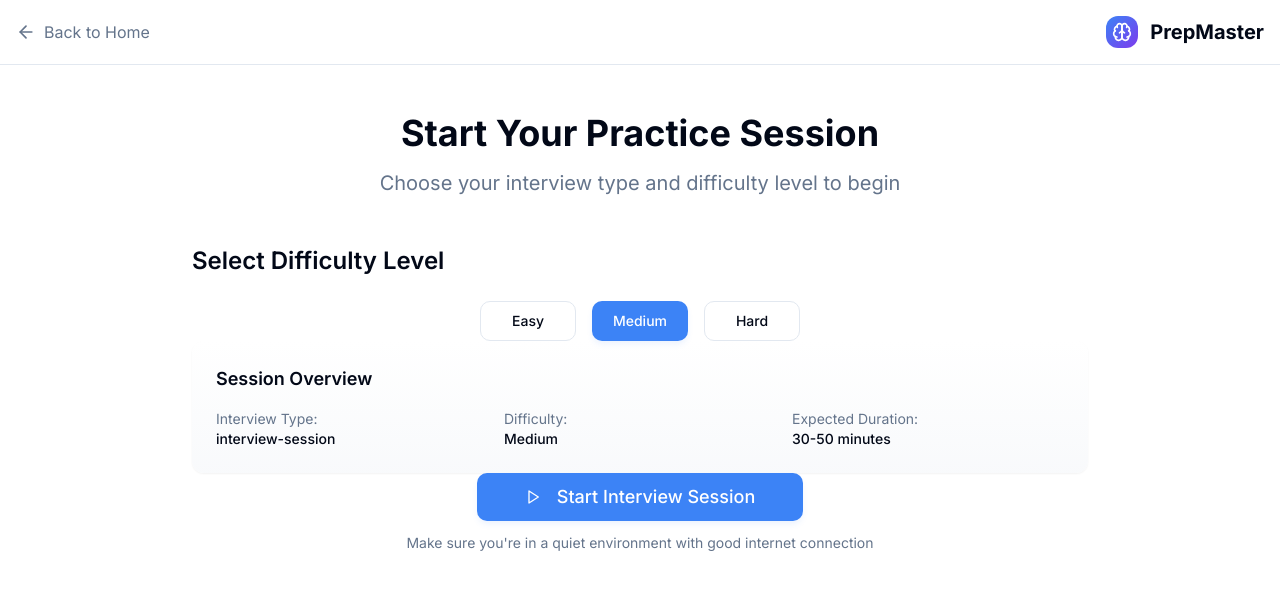
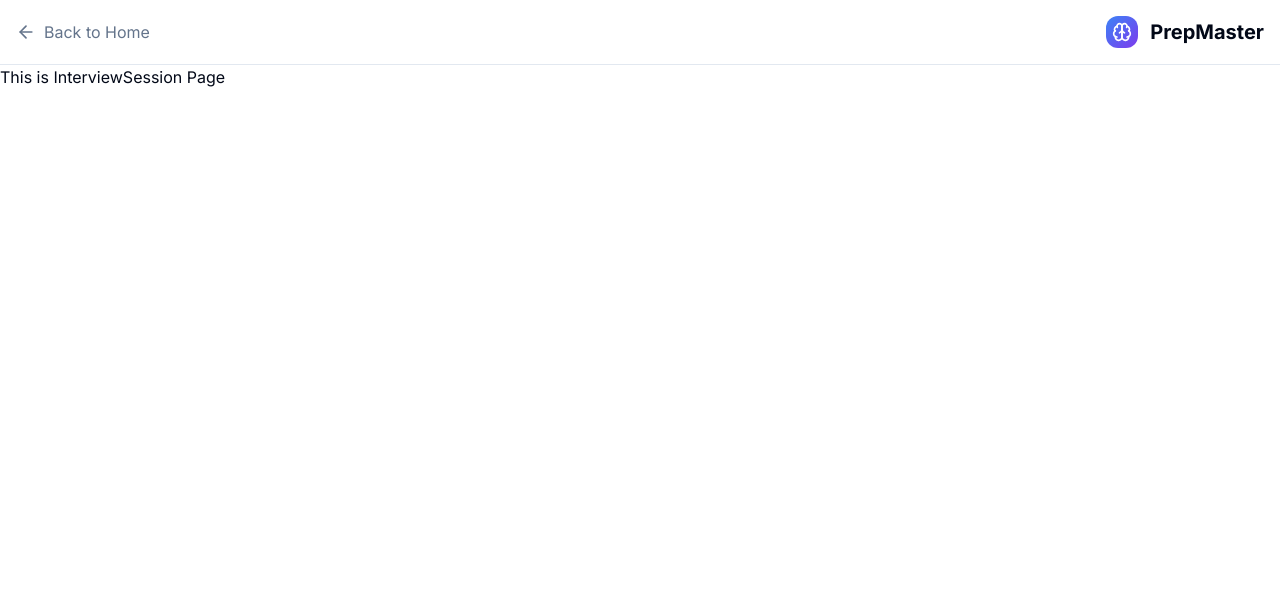
Before and after one commit to kumar-abhi001/PrepMaster, a Next.js app: page /interview/interview-session in a window 1280 px wide. Shown: the top 590 px of the page. Built offline with nearby package versions, Linux system fonts and the light colour scheme.

Commit message:
UI Change - Interview Page

```diff
--- a/app/interview/[type]/page.jsx
+++ b/app/interview/[type]/page.jsx
@@ -23,30 +23,12 @@ const Interview = ({ params }) => {
 
   const handleStartInterview = () => {
     if (selectedType) {
-      router.push(`/interview/start?type=${type}&difficulty=${difficulty}`);
+      router.push(`/interview/interview-session?type=${type}&difficulty=${difficulty}`);
     }
   };
 
   return (
     <div className="min-h-screen bg-background">
-      {/* Header */}
-      <header className="border-b bg-white/95 backdrop-blur-sm sticky top-0 z-50">
-        <div className="container mx-auto px-4 py-4">
-          <div className="flex items-center justify-between">
-            <Link href="/" className="flex items-center space-x-2 text-muted-foreground hover:text-foreground transition-colors">
-              <ArrowLeft className="h-5 w-5" />
-              <span>Back to Home</span>
-            </Link>
-            <div className="flex items-center space-x-3">
-              <div className="h-8 w-8 bg-gradient-primary rounded-lg flex items-center justify-center">
-                <Brain className="h-5 w-5 text-white" />
-              </div>
-              <span className="text-xl font-bold text-foreground">PrepMaster</span>
-            </div>
-          </div>
-        </div>
-      </header>
-
       <div className="container mx-auto px-4 py-12">
         <div className="max-w-4xl mx-auto">
           {/* Page Header */}
@@ -105,7 +87,8 @@ const Interview = ({ params }) => {
 
             {/* Start Button */}
               <div className="text-center animate-slide-up">
-                <Button
+            <Link href={`/interview/interview-session?type=${type}&difficulty=${difficulty}`}>
+              <Button
                   size="lg"
                   onClick={handleStartInterview}
                   className="text-lg px-12 py-6"
@@ -113,6 +96,7 @@ const Interview = ({ params }) => {
                   <Play className="h-5 w-5 mr-2" />
                   Start Interview Session
                 </Button>
+            </Link>
                 <p className="text-sm text-muted-foreground mt-3">
                   Make sure you're in a quiet environment with good internet connection
                 </p>
--- /dev/null
+++ b/app/interview/_components/Header.jsx
@@ -0,0 +1,26 @@
+
+import Link from "next/link";
+import { ArrowLeft, Play, Settings, Clock, Brain, FileText } from "lucide-react";
+
+const Header = () => {
+    return (
+        <header className="border-b bg-white/95 backdrop-blur-sm sticky top-0 z-50">
+        <div className="container mx-auto px-4 py-4">
+          <div className="flex items-center justify-between">
+            <Link href="/" className="flex items-center space-x-2 text-muted-foreground hover:text-foreground transition-colors">
+              <ArrowLeft className="h-5 w-5" />
+              <span>Back to Home</span>
+            </Link>
+            <div className="flex items-center space-x-3">
+              <div className="h-8 w-8 bg-gradient-primary rounded-lg flex items-center justify-center">
+                <Brain className="h-5 w-5 text-white" />
+              </div>
+              <span className="text-xl font-bold text-foreground">PrepMaster</span>
+            </div>
+          </div>
+        </div>
+      </header>
+    )
+}
+
+export default Header;
--- /dev/null
+++ b/app/interview/interview-session/layout.jsx
@@ -0,0 +1,10 @@
+
+const InterviewSessionLayout = ({children}) => {
+    return (
+        <>
+            {children}
+        </>
+    )
+}
+
+export default InterviewSessionLayout;
--- /dev/null
+++ b/app/interview/interview-session/page.jsx
@@ -0,0 +1,10 @@
+
+const InterviewSession = () => {
+    return (
+        <div>
+            This is InterviewSession Page
+        </div>
+    )
+}
+
+export default InterviewSession;
--- /dev/null
+++ b/app/interview/layout.jsx
@@ -0,0 +1,12 @@
+
+import Header from "./_components/Header"
+const InterviewLayout = ({ children }) => {
+    return (
+        <div>
+            <Header />
+            {children}
+        </div>
+    )
+}
+
+export default InterviewLayout;
```
Also changed, not shown: app/interview/page.jsx (added).
